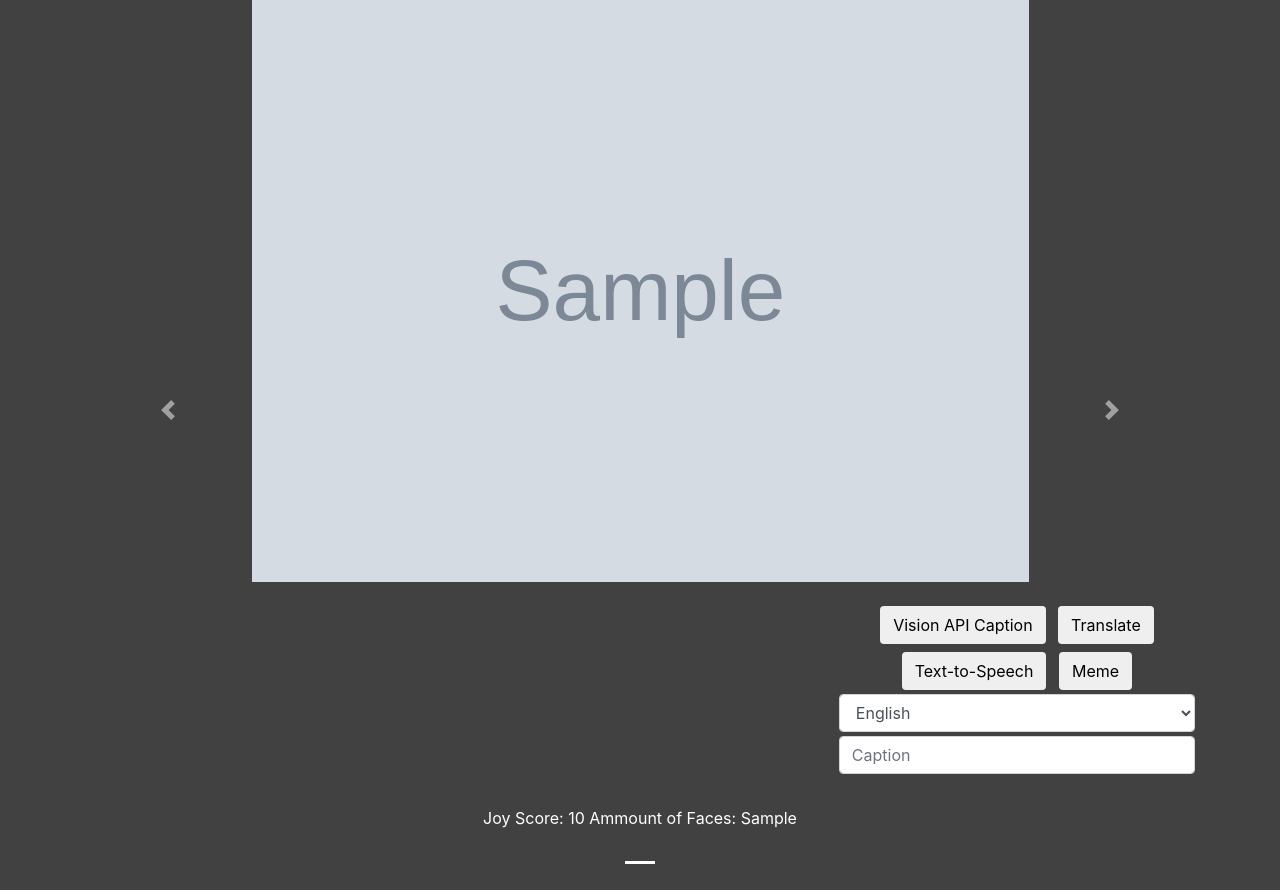
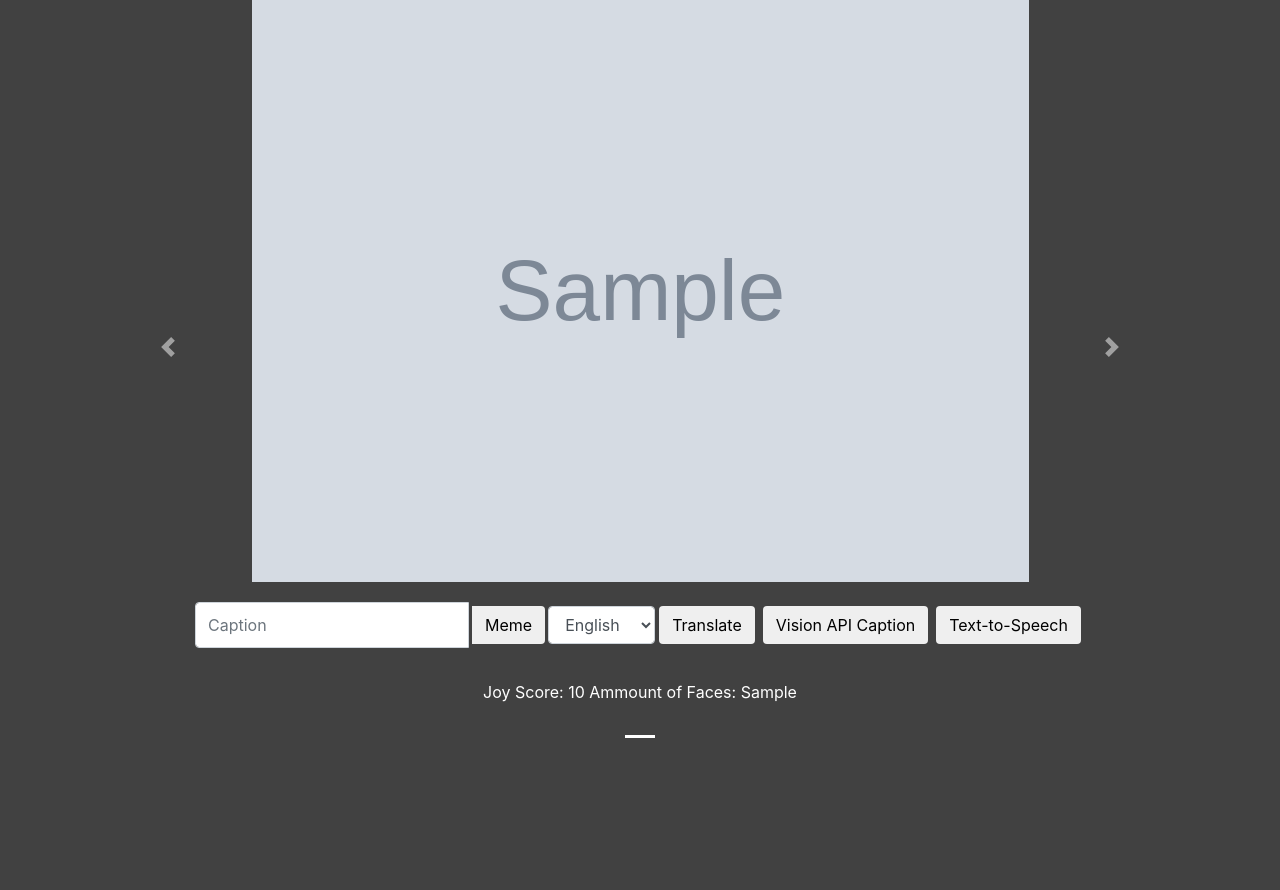
Before and after one commit to jonyjalfon94/google-ai-demo, a Flask app: template app-engine/templates/homepage.html in a window 1280 px wide. Shown: the part 379-1269 px from the top of the page. After the commit the page ends 1117 px from the top, so only its background shows below. Run offline with Flask 2, Linux system fonts and the light colour scheme; the template is opened without the code that fills it: most values are stand-ins (such as "Sample title", 1, 10 or a date in 2020); grey boxes marked "Sample" are stand-in pictures; some libraries are stand-ins or nearby versions.

Commit message:
more small chages

```diff
--- a/app-engine/main.py
+++ b/app-engine/main.py
@@ -147,6 +147,27 @@ def translate_text(file_name, target_lang):
     # Generate meme with translated text
     memefy(file_name, translated_text['translatedText'])
 
+def get_voice(caption_language):
+    if caption_language == "fr":
+        voice = tts.VoiceSelectionParams(language_code="fr-FR", ssml_gender=tts.SsmlVoiceGender.FEMALE)
+        return voice
+    elif caption_language == "ru":
+        voice = tts.VoiceSelectionParams(language_code="ru-RU", ssml_gender=tts.SsmlVoiceGender.MALE)
+        return voice
+    elif caption_language == "es":
+        voice = tts.VoiceSelectionParams(language_code="es-ES", ssml_gender=tts.SsmlVoiceGender.FEMALE)
+        return voice
+    elif caption_language == "it":
+        voice = tts.VoiceSelectionParams(language_code="it-IT", ssml_gender=tts.SsmlVoiceGender.MALE)
+        return voice
+    elif caption_language == "iw":
+        voice = tts.VoiceSelectionParams(language_code="en-US", ssml_gender=tts.SsmlVoiceGender.NEUTRAL)
+        return voice
+    # In case the language doesn't match any of the above, chose an english voice
+    else:
+        voice = tts.VoiceSelectionParams(language_code="en-US", ssml_gender=tts.SsmlVoiceGender.NEUTRAL)
+        return voice
+
 # Converts text to an mp3 file using Text to Speech API
 def text_to_mp3(blob_name):
     # Get the image caption from its Datastore entity
@@ -155,24 +176,15 @@ def text_to_mp3(blob_name):
     # Prepare text to speech input
     synthesis_input = tts.SynthesisInput(text=entity['caption'])
     # Set voice parameters depending on caption language
-    if entity["caption_language"] == "fr":
-        voice = tts.VoiceSelectionParams(language_code="fr-FR", ssml_gender=tts.SsmlVoiceGender.FEMALE)
-    elif entity["caption_language"] == "ru":
-        voice = tts.VoiceSelectionParams(language_code="ru-RU", ssml_gender=tts.SsmlVoiceGender.MALE)
-    elif entity["caption_language"] == "es":
-        voice = tts.VoiceSelectionParams(language_code="es-ES", ssml_gender=tts.SsmlVoiceGender.FEMALE)
-    elif entity["caption_language"] == "it":
-        voice = tts.VoiceSelectionParams(language_code="it-IT", ssml_gender=tts.SsmlVoiceGender.MALE)
-    elif entity["caption_language"] == "iw":
+    if entity["caption_language"] == "iw":
         synthesis_input = tts.SynthesisInput(text="Sorry, hebrew has no supported voice yet. Try translating again to any of the other languages and press the button again.")
-        voice = tts.VoiceSelectionParams(language_code="en-US", ssml_gender=tts.SsmlVoiceGender.NEUTRAL)
-    # In case the language doesn't match any of the above, chose an english voice
-    else:
-        voice = tts.VoiceSelectionParams(language_code="en-US", ssml_gender=tts.SsmlVoiceGender.NEUTRAL)
     # Set file format for the response
     audio_config = tts.AudioConfig(
         audio_encoding=tts.AudioEncoding.MP3
     )
+    # Get the voice parameters
+    caption_language = entity["caption_language"]
+    voice = get_voice(caption_language=caption_language)
     # Get mp3 file from TTS API
     response = tts_client.synthesize_speech(
         input=synthesis_input, voice=voice, audio_config=audio_config
--- a/app-engine/templates/homepage.html
+++ b/app-engine/templates/homepage.html
@@ -91,18 +91,21 @@
               <div class="carousel-caption d-none d-md-block" style="position: relative; left: 0; top: 0;">
                 <!-- <h5>...</h5> -->
                 <div>
-                  <form action="process" class="d-flex justify-content-center" method="POST" enctype="multipart/form-data">
+                  <form action="process" class="d-flex justify-content-center" method="POST"
+                    enctype="multipart/form-data">
+                    <div class="form-group">
                       <input name="original_image_blob" type="hidden" value="{{image_entity['original_image_blob']}}">
                       <div class="input-group">
-
+                        <input type="text" class="form-control" name="caption" id="caption" placeholder="Caption">
+                        <div class="input-group-append">
+                          <input type="submit" class="btn m-1" name="action" name="meme" value="Meme">
+                        </div>
+                      </div>
                     </div>
                     <div class="form-group">
-
-                      <input type="submit" class="btn  m-1" name="action" name="vision" value="Vision API Caption">
-                      <input type="submit" class="btn m-1" name="action" name="translate" value="Translate">
-                      <input type="submit" class="btn m-1" name="action" name="text_to_speech" value="Text-to-Speech">
-                      <input type="submit" class="btn m-1" name="action" name="meme" value="Meme">
-                      <select id="language" class="form-control mb-1" name="language">
+                      <div class="input-group">
+                        <div class="input-group-append">
+                          <select id="language" class="form-control mt-1" name="language">
                             <option value="en">English</option>
                             <option value="he">Hebrew</option>
                             <option value="es">Spanish</option>
@@ -110,10 +113,18 @@
                             <option value="fr">French</option>
                             <option value="it">Italian</option>
                           </select>
-                      <input type="text" class="form-control" name="caption" id="caption" placeholder="Caption">
+                        </div>
+                        <input type="submit" class="btn m-1" name="action" name="translate" value="Translate">
+                      </div>
+                    </div>
+                    <div class="form-group">
+                      <div class="input-group">
+                        <input type="submit" class="btn  m-1" name="action" name="vision" value="Vision API Caption">
+                        <input type="submit" class="btn m-1" name="action" name="text_to_speech" value="Text-to-Speech">
+                      </div>
+                    </div>
                 </div>
                 </form>
-                </div>
                 {% if image_entity['joy_score'] %}
                 <p>Joy Score: {{image_entity['joy_score']}} Ammount of Faces: {{image_entity['ammount_of_faces']}}</p>
                 {% endif %}
```
Also changed, not shown: app-engine/captioned_image.jpg. Lines whose indentation alone changed are shown as unchanged.
